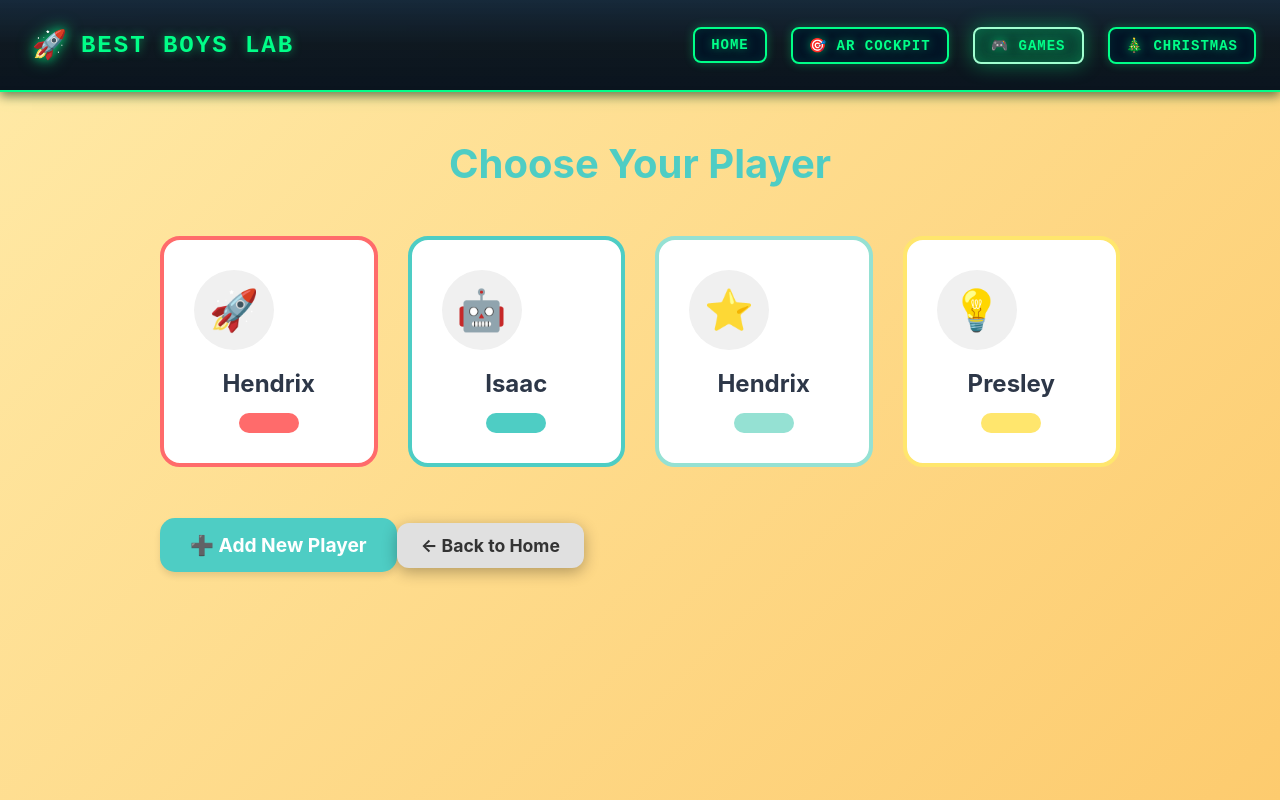
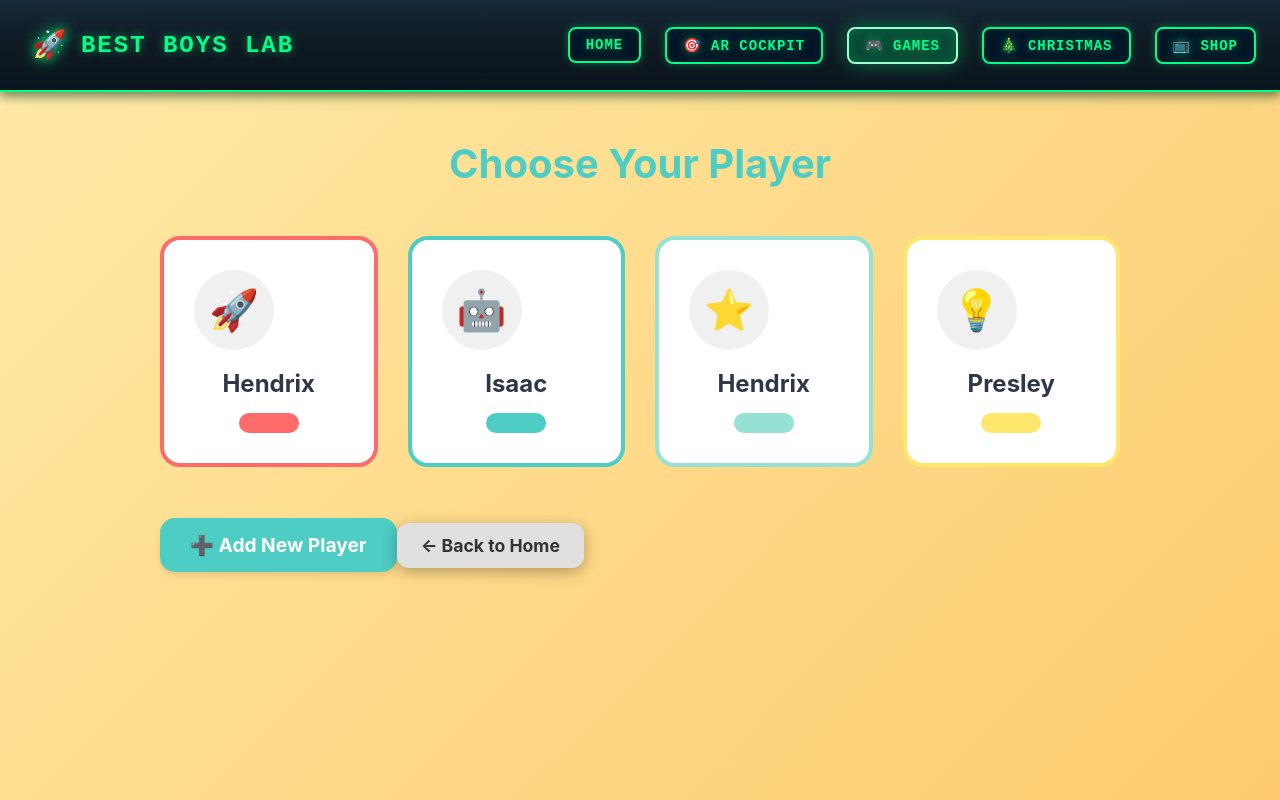
Before and after one commit to hssx129867-sys/HendrixCode, a React (Vite) app: page /players in a window 1280 px wide. Built offline with nearby package versions, Linux system fonts and the light colour scheme.

Commit message:
Add YouTube Shop navigation link to CockpitNav
Co-authored-by: hssx129867-sys <245485189+hssx129867-sys@users.noreply.github.com>

```diff
--- a/src/components/CockpitNav.tsx
+++ b/src/components/CockpitNav.tsx
@@ -60,6 +60,14 @@ export const CockpitNav = () => {
           >
             🎄 CHRISTMAS
           </CockpitButton>
+
+          <CockpitButton
+            size="small"
+            variant={isActive('/youtube-shop') ? 'primary' : 'default'}
+            onClick={() => navigate('/youtube-shop')}
+          >
+            📺 SHOP
+          </CockpitButton>
         </div>
       </div>
     </nav>
--- a/src/pages/YouTubeShop.tsx
+++ b/src/pages/YouTubeShop.tsx
@@ -40,8 +40,11 @@ export const YouTubeShop = () => {
     const players = getPlayers();
     const foundPlayer = players.find((p) => p.id === playerId);
     if (foundPlayer) {
+      // eslint-disable-next-line react-hooks/set-state-in-effect
       setPlayer(foundPlayer);
-      loadItems(playerId);
+      const inventory = getShopInventory(playerId);
+      setMyItems(inventory.items);
+      setAllItems(getAllShopItems());
     } else {
       navigate('/players');
     }
```
Also changed, not shown: 1 other file (tests, documents, lock files or other folders).
